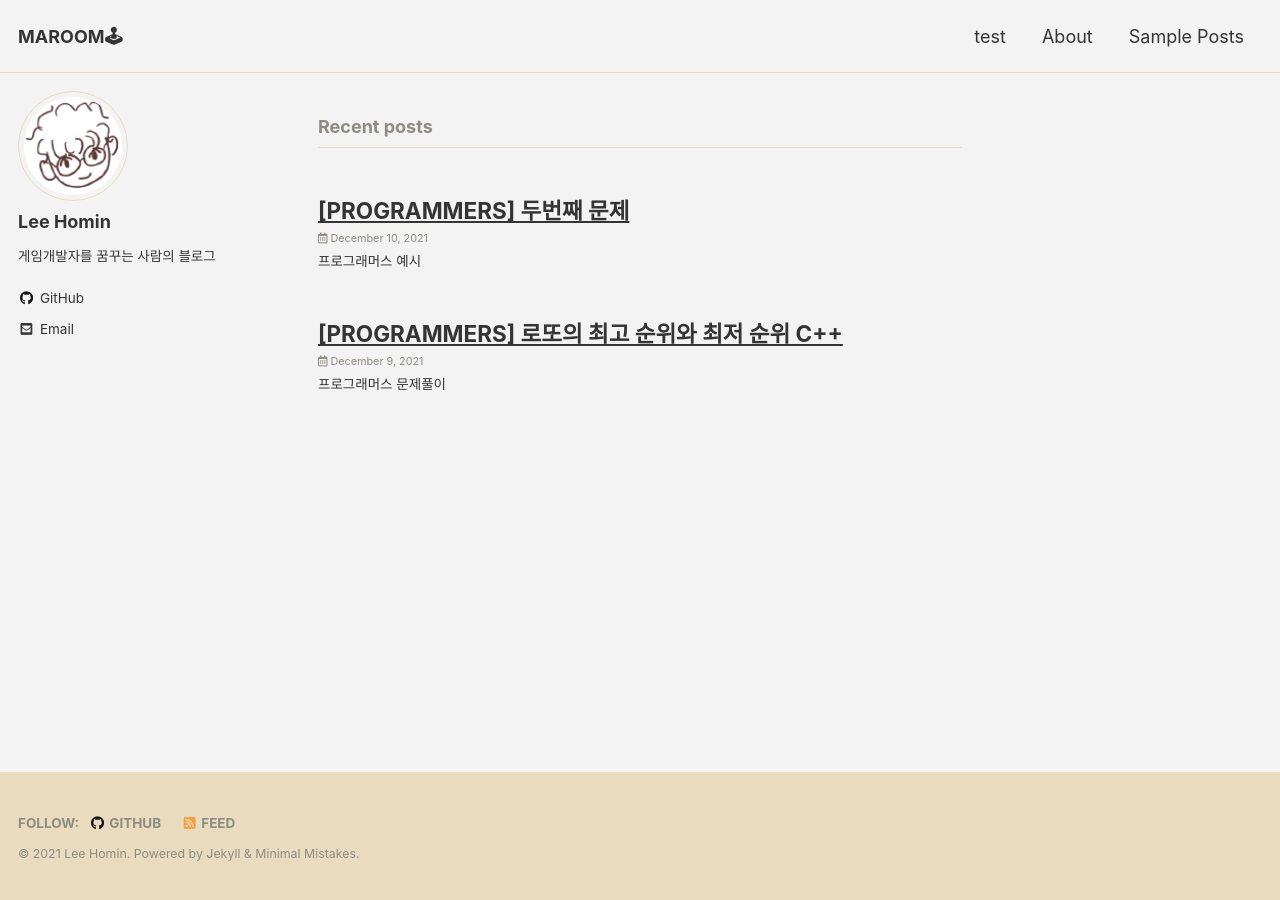
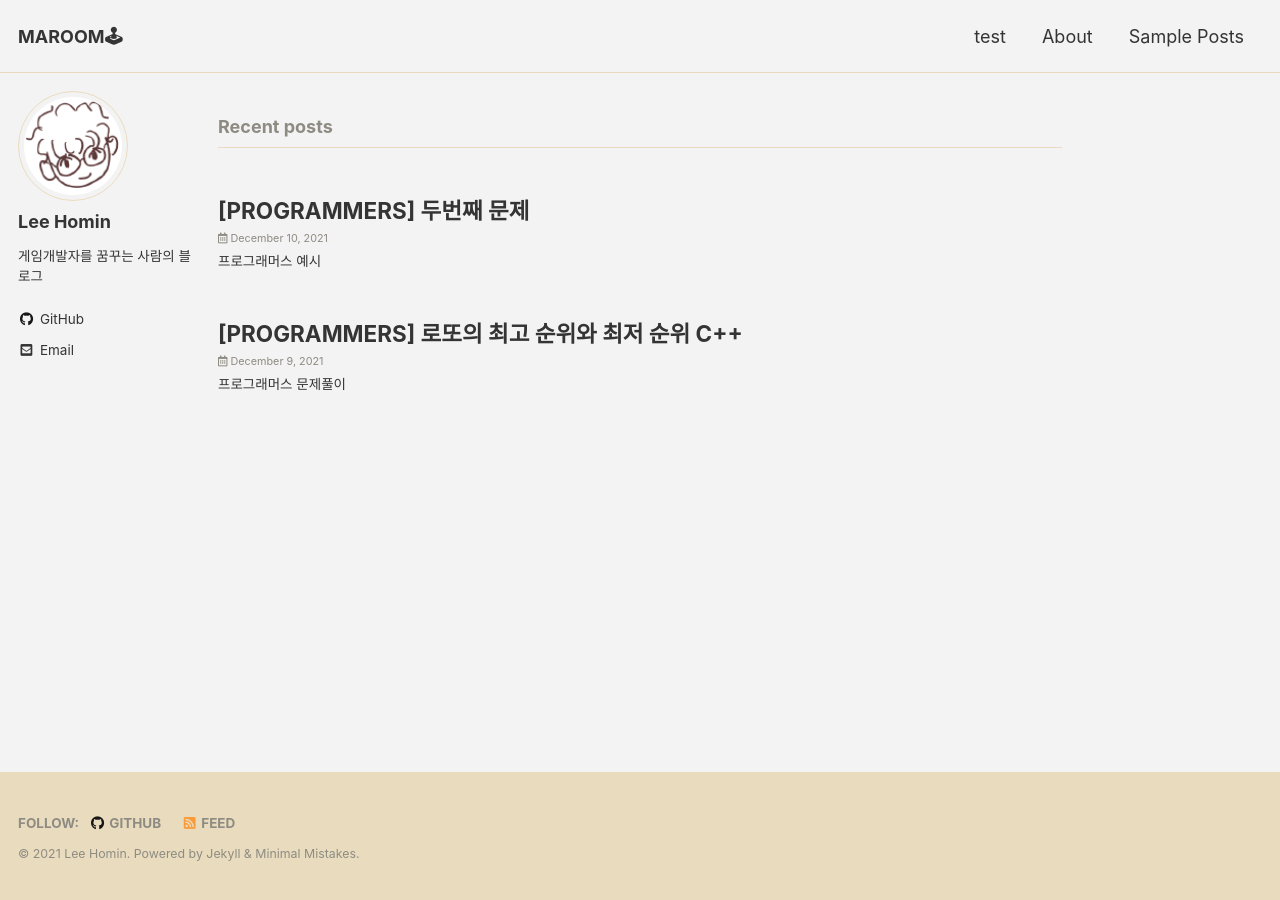
Before and after one commit to Squidward79/Squidward79.github.io, a Jekyll site: the page built from index.html, in a window 1280 px wide. Built offline with Jekyll 4.4.1, drawn with Linux system fonts in a browser that asks for light colours; cached includes are drawn as plain includes; the list of posts is cut into pages by our own code.

Commit message:
하이퍼링크밑줄해제, 좌우 여백 조정

```diff
--- a/_sass/minimal-mistakes/_base.scss
+++ b/_sass/minimal-mistakes/_base.scss
@@ -126,6 +126,8 @@
 /* links */
 
 a {
+  text-decoration: none;  //하이퍼링크 밑줄 제거
+
   &:focus {
     @extend %tab-focus;
   }
--- a/_sass/minimal-mistakes/_variables.scss
+++ b/_sass/minimal-mistakes/_variables.scss
@@ -155,9 +155,9 @@
    Grid
    ========================================================================== */
 
-$right-sidebar-width-narrow: 200px !default;
-$right-sidebar-width: 300px !default;
-$right-sidebar-width-wide: 400px !default;
+$right-sidebar-width-narrow: 200px !default; //200px
+$right-sidebar-width: 200px !default; //300px
+$right-sidebar-width-wide: 300px !default; //400px
 
 /*
    Other
```
